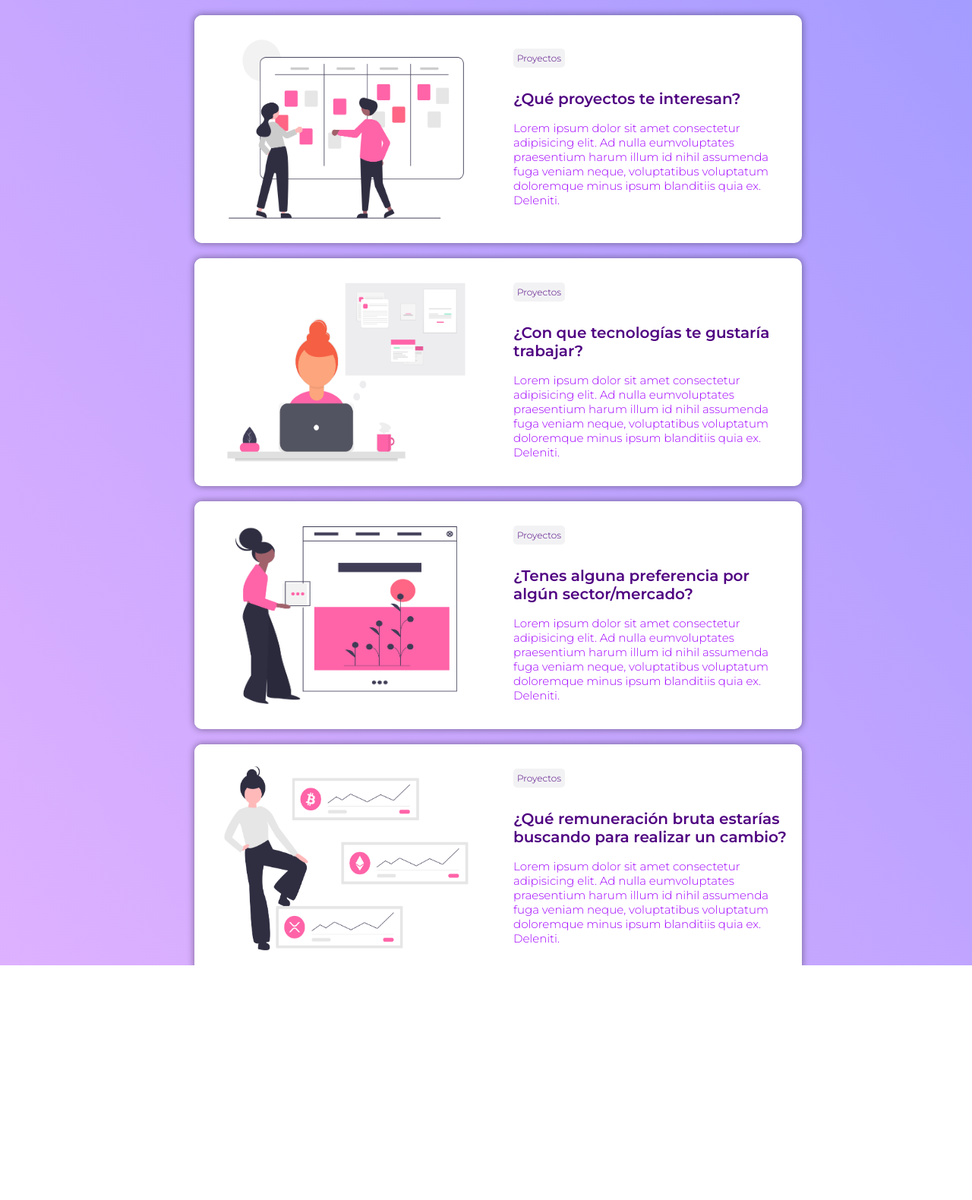
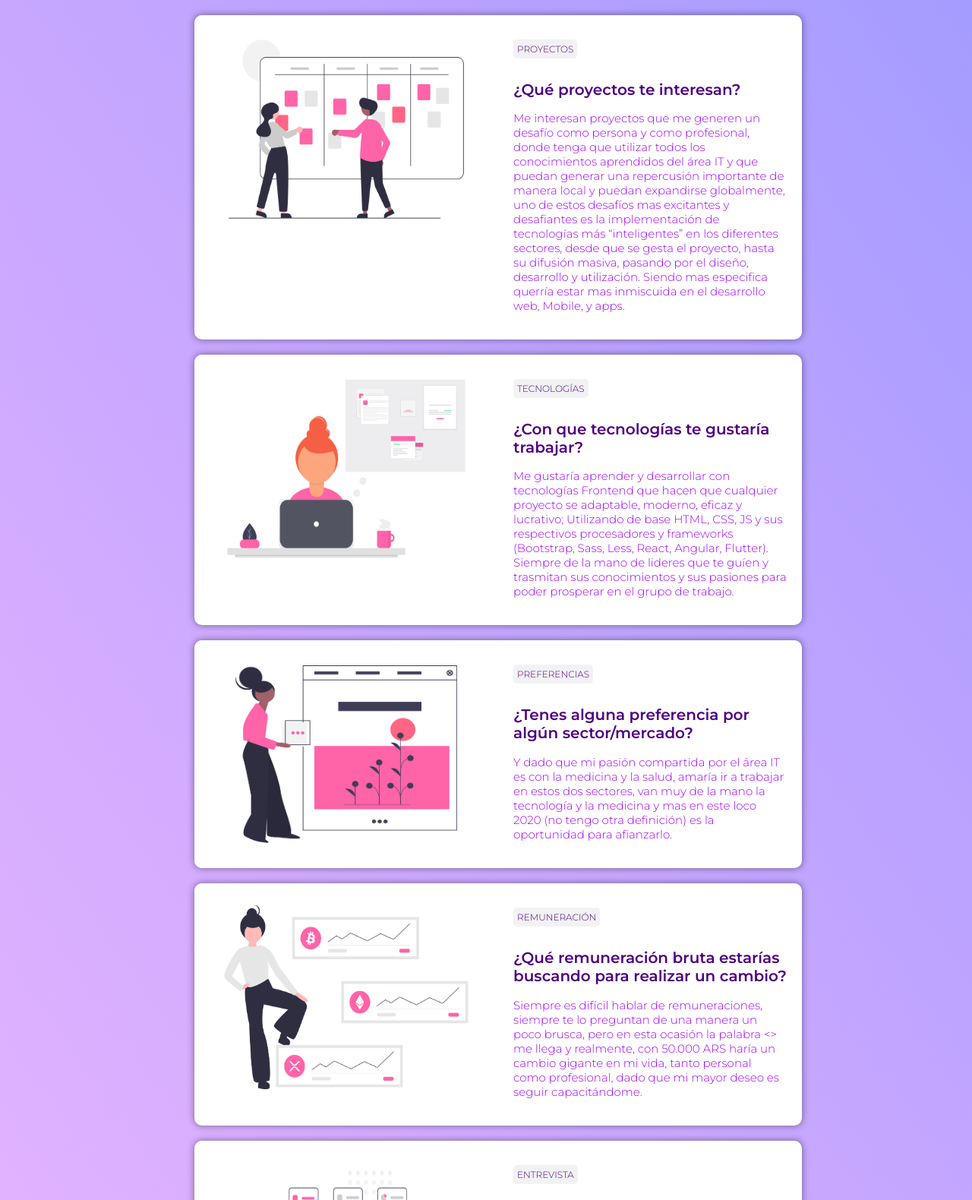
Before and after one commit to Jennimar17/PROYECTO-ACCENTURE, a plain HTML site: page index.html in a window 1280 px wide. Shown: the top 1580 px of the page at 76% size. Drawn offline with Linux system fonts and the light colour scheme.

Commit message:
agrego mis respuestas, pensadas, meditadas con un cafe en la mano y muchas expectativoas

```diff
--- a/index.html
+++ b/index.html
@@ -10,8 +10,6 @@
 
 <body>
 
-    <div class="square"></div>
-    <div class="circle"></div>
 
     <div class="cards-container">
         <div class="cards">
@@ -19,9 +17,11 @@
                 <img src="./assets/img/projects.png" alt="">
             </div>
             <div class="cards-text">
-                <p class="cards-text--item">Proyectos</p>
+                <p class="cards-text--item">PROYECTOS</p>
                 <h2 class="cards-text--question">¿Qué proyectos te interesan? </h2>
-                <p class="cards-text--answer">Lorem ipsum dolor sit amet consectetur adipisicing elit. Ad nulla eumvoluptates praesentium harum illum id nihil assumenda fuga veniam neque, voluptatibus voluptatum doloremque minus ipsum blanditiis quia ex. Deleniti.</p>
+                <p class="cards-text--answer">Me interesan proyectos que me generen un desafío como persona y como profesional, donde tenga que utilizar todos los conocimientos aprendidos del área IT y que puedan generar una repercusión importante de manera local y puedan expandirse
+                    globalmente, uno de estos desafíos mas excitantes y desafiantes es la implementación de tecnologías más “inteligentes” en los diferentes sectores, desde que se gesta el proyecto, hasta su difusión masiva, pasando por el diseño, desarrollo
+                    y utilización. Siendo mas especifica querría estar mas inmiscuida en el desarrollo web, Mobile, y apps.</p>
             </div>
         </div>
 
@@ -30,9 +30,10 @@
                 <img src="./assets/img/tecnology.png" alt="">
             </div>
             <div class="cards-text">
-                <p class="cards-text--item">Proyectos</p>
+                <p class="cards-text--item">TECNOLOGÍAS</p>
                 <h2 class="cards-text--question">¿Con que tecnologías te gustaría trabajar? </h2>
-                <p class="cards-text--answer">Lorem ipsum dolor sit amet consectetur adipisicing elit. Ad nulla eumvoluptates praesentium harum illum id nihil assumenda fuga veniam neque, voluptatibus voluptatum doloremque minus ipsum blanditiis quia ex. Deleniti.</p>
+                <p class="cards-text--answer">Me gustaría aprender y desarrollar con tecnologías Frontend que hacen que cualquier proyecto se adaptable, moderno, eficaz y lucrativo; Utilizando de base HTML, CSS, JS y sus respectivos procesadores y frameworks (Bootstrap, Sass, Less,
+                    React, Angular, Flutter). Siempre de la mano de lideres que te guíen y trasmitan sus conocimientos y sus pasiones para poder prosperar en el grupo de trabajo.</p>
             </div>
         </div>
 
@@ -41,9 +42,10 @@
                 <img src="./assets/img/sector.png" alt="">
             </div>
             <div class="cards-text">
-                <p class="cards-text--item">Proyectos</p>
+                <p class="cards-text--item">PREFERENCIAS</p>
                 <h2 class="cards-text--question">¿Tenes alguna preferencia por algún sector/mercado? </h2>
-                <p class="cards-text--answer">Lorem ipsum dolor sit amet consectetur adipisicing elit. Ad nulla eumvoluptates praesentium harum illum id nihil assumenda fuga veniam neque, voluptatibus voluptatum doloremque minus ipsum blanditiis quia ex. Deleniti.</p>
+                <p class="cards-text--answer">Y dado que mi pasión compartida por el área IT es con la medicina y la salud, amaría ir a trabajar en estos dos sectores, van muy de la mano la tecnología y la medicina y mas en este loco 2020 (no tengo otra definición) es la oportunidad
+                    para afianzarlo.</p>
             </div>
         </div>
 
@@ -52,9 +54,10 @@
                 <img src="./assets/img/money.png" alt="">
             </div>
             <div class="cards-text">
-                <p class="cards-text--item">Proyectos</p>
+                <p class="cards-text--item">REMUNERACIÓN</p>
                 <h2 class="cards-text--question">¿Qué remuneración bruta estarías buscando para realizar un cambio?</h2>
-                <p class="cards-text--answer">Lorem ipsum dolor sit amet consectetur adipisicing elit. Ad nulla eumvoluptates praesentium harum illum id nihil assumenda fuga veniam neque, voluptatibus voluptatum doloremque minus ipsum blanditiis quia ex. Deleniti.</p>
+                <p class="cards-text--answer">Siempre es difícil hablar de remuneraciones, siempre te lo preguntan de una manera un poco brusca, pero en esta ocasión la palabra
+                    <<cambio>> me llega y realmente, con 50.000 ARS haría un cambio gigante en mi vida, tanto personal como profesional, dado que mi mayor deseo es seguir capacitándome.</p>
             </div>
         </div>
 
@@ -63,9 +66,9 @@
                 <img src="./assets/img/meet.png" alt="">
             </div>
             <div class="cards-text">
-                <p class="cards-text--item">Proyectos</p>
+                <p class="cards-text--item">ENTREVISTA</p>
                 <h2 class="cards-text--question">¿Te interesaría coordinar una entrevista en caso de que estemos alineados a tus intereses?</h2>
-                <p class="cards-text--answer">Lorem ipsum dolor sit amet consectetur adipisicing elit. Ad nulla eumvoluptates praesentium harum illum id nihil assumenda fuga veniam neque, voluptatibus voluptatum doloremque minus ipsum blanditiis quia ex. Deleniti.</p>
+                <p class="cards-text--answer">¡SI! Rotundo, me encantaría pasar por esa experiencia y mas sabiendo que su empresa me necesita tanto como yo los necesito a ustedes y lo mas satisfactorio es que están de acuerdo con mis deseos y ganas de superarme. Gracias.</p>
             </div>
         </div>
 
--- a/style.css
+++ b/style.css
@@ -14,12 +14,10 @@ body {
 
 .cards {
     width: 800px;
-    height: 300px;
+    height: auto;
     margin-top: 20px;
     border-radius: 10px;
     display: flex;
-    align-items: center;
-    justify-content: center;
     box-shadow: 0 0 10px 0.5px rgba(0, 0, 0, 0.4);
     background-color: #fff;
 }
```
